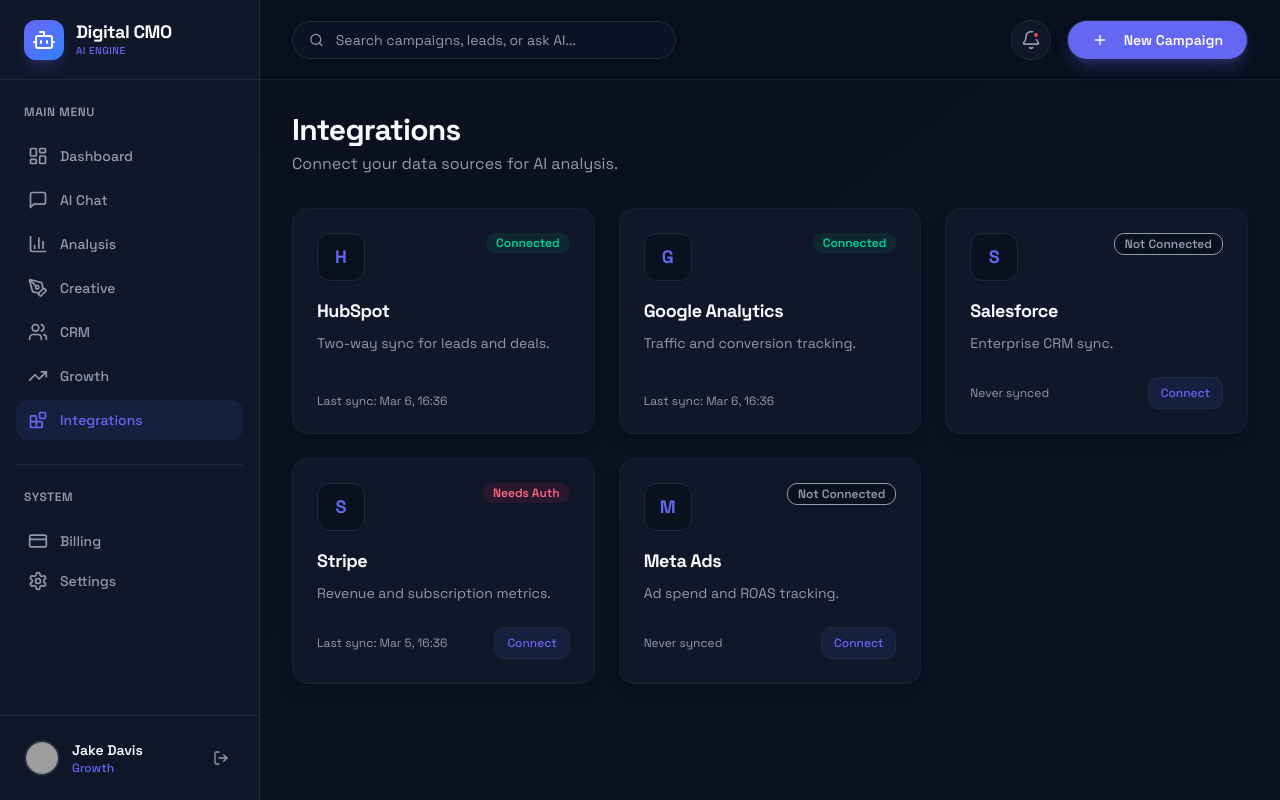
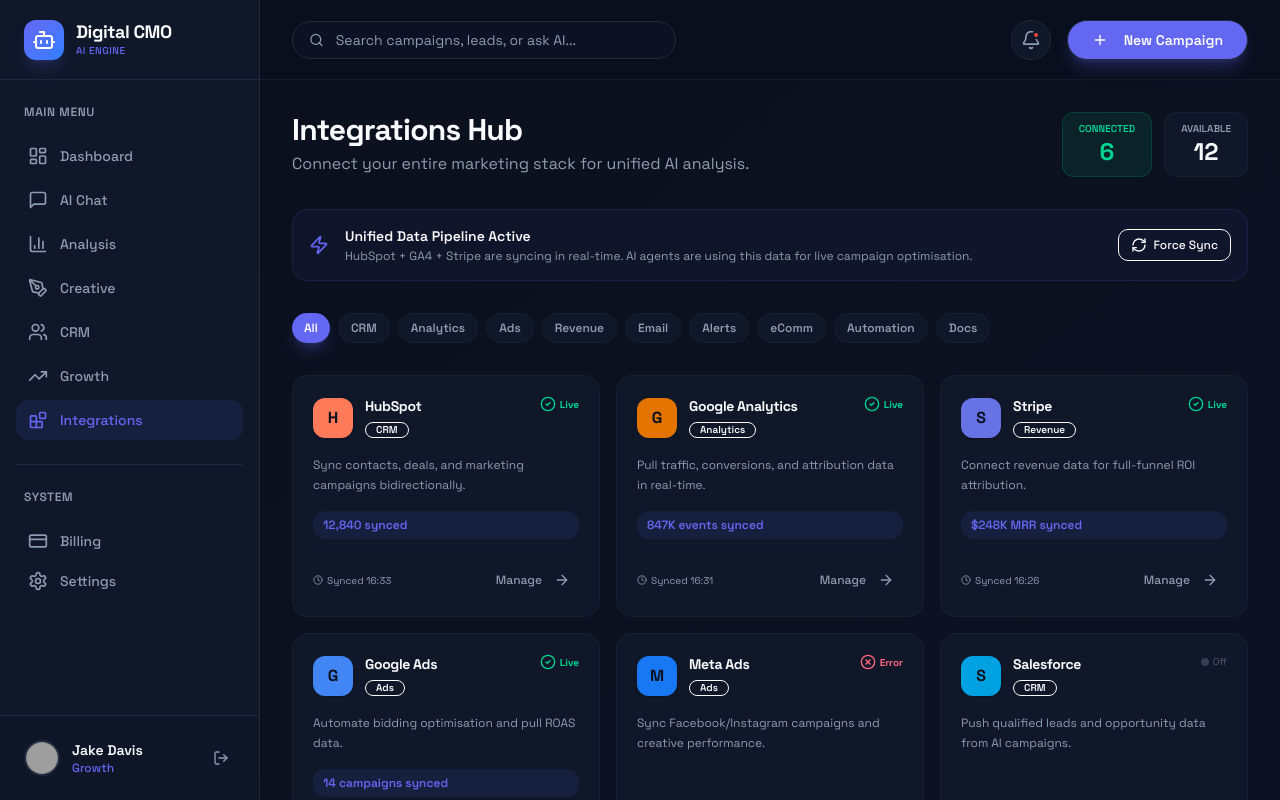
Before and after one commit to JakeDope777/digital-cmo-ai, a React (Vite) app in the folder frontend/: page /integrations in a window 1280 px wide. Built offline with nearby package versions, Linux system fonts and the light colour scheme; sample sign-in values are in the browser's storage; grey boxes are pictures that could not be loaded.

Commit message:
feat: investor-grade redesign — Integrations.tsx

```diff
--- a/frontend/src/pages/Integrations.tsx
+++ b/frontend/src/pages/Integrations.tsx
@@ -1,64 +1,174 @@
 import { useIntegrations, useConnectIntegration } from "@/hooks/use-api";
-import { Card, CardContent, CardHeader, CardTitle } from "@/components/ui/card";
+import { Card, CardContent } from "@/components/ui/card";
 import { Button } from "@/components/ui/button";
 import { Badge } from "@/components/ui/badge";
-import { Loader2, ArrowRight } from "lucide-react";
+import { Loader2, CheckCircle2, XCircle, Clock, Zap, RefreshCw, Plus, ArrowRight } from "lucide-react";
 import { format } from "date-fns";
+import { useState } from "react";
+
+const INTEGRATION_CATALOG = [
+  { id: "hubspot",    name: "HubSpot",          category: "CRM",       desc: "Sync contacts, deals, and marketing campaigns bidirectionally.", color: "#ff7a59", status: "connected", lastSync: new Date(Date.now() - 180000), records: "12,840" },
+  { id: "ga4",        name: "Google Analytics", category: "Analytics", desc: "Pull traffic, conversions, and attribution data in real-time.", color: "#e37400", status: "connected", lastSync: new Date(Date.now() - 300000), records: "847K events" },
+  { id: "stripe",     name: "Stripe",           category: "Revenue",   desc: "Connect revenue data for full-funnel ROI attribution.", color: "#6772e5", status: "connected", lastSync: new Date(Date.now() - 600000), records: "$248K MRR" },
+  { id: "gads",       name: "Google Ads",       category: "Ads",       desc: "Automate bidding optimisation and pull ROAS data.", color: "#4285f4", status: "connected", lastSync: new Date(Date.now() - 900000), records: "14 campaigns" },
+  { id: "metaads",    name: "Meta Ads",         category: "Ads",       desc: "Sync Facebook/Instagram campaigns and creative performance.", color: "#1877f2", status: "error",     lastSync: new Date(Date.now() - 3600000), records: null },
+  { id: "salesforce", name: "Salesforce",       category: "CRM",       desc: "Push qualified leads and opportunity data from AI campaigns.", color: "#00a1e0", status: "disconnected", lastSync: null, records: null },
+  { id: "linkedin",   name: "LinkedIn Ads",     category: "Ads",       desc: "B2B demand gen — sync lead gen forms and company targeting.", color: "#0077b5", status: "disconnected", lastSync: null, records: null },
+  { id: "mailchimp",  name: "Mailchimp",        category: "Email",     desc: "Sync audiences and automate triggered email flows.", color: "#ffe01b", status: "disconnected", lastSync: null, records: null },
+  { id: "slack",      name: "Slack",            category: "Alerts",    desc: "Receive AI CMO alerts, campaign reports, and anomaly notifications.", color: "#4a154b", status: "connected", lastSync: new Date(Date.now() - 60000), records: "Live" },
+  { id: "shopify",    name: "Shopify",          category: "eComm",     desc: "Connect storefront revenue, product data and ad attribution.", color: "#96bf48", status: "disconnected", lastSync: null, records: null },
+  { id: "notion",     name: "Notion",           category: "Docs",      desc: "Export campaign briefs, reports and strategies to Notion.", color: "#ffffff", status: "disconnected", lastSync: null, records: null },
+  { id: "zapier",     name: "Zapier",           category: "Automation",desc: "Build custom automation workflows with 5,000+ apps.", color: "#ff4f00", status: "connected", lastSync: new Date(Date.now() - 1800000), records: "12 zaps" },
+];
+
+const CATEGORIES = ["All", "CRM", "Analytics", "Ads", "Revenue", "Email", "Alerts", "eComm", "Automation", "Docs"];
 
 export function Integrations() {
   const { data: integrations, isLoading } = useIntegrations();
   const connectMut = useConnectIntegration();
+  const [filter, setFilter] = useState("All");
 
   if (isLoading || !integrations) {
-    return <div className="h-full flex items-center justify-center"><Loader2 className="w-8 h-8 animate-spin text-primary" /></div>;
+    return (
+      <div className="h-full flex flex-col items-center justify-center gap-3">
+        <Loader2 className="w-8 h-8 animate-spin text-primary" />
+        <p className="text-sm text-muted-foreground">Loading your integrations...</p>
+      </div>
+    );
   }
+
+  const filtered = filter === "All" ? INTEGRATION_CATALOG : INTEGRATION_CATALOG.filter(i => i.category === filter);
+  const connected = INTEGRATION_CATALOG.filter(i => i.status === "connected").length;
 
   return (
     <div className="space-y-8 animate-in fade-in duration-500">
+
+      {/* Header */}
+      <div className="flex items-start justify-between flex-wrap gap-4">
         <div>
-        <h2 className="text-3xl font-display font-bold">Integrations</h2>
-        <p className="text-muted-foreground mt-1">Connect your data sources for AI analysis.</p>
+          <h2 className="text-3xl font-display font-bold">Integrations Hub</h2>
+          <p className="text-muted-foreground mt-1">Connect your entire marketing stack for unified AI analysis.</p>
+        </div>
+        <div className="flex items-center gap-3">
+          <div className="text-center px-4 py-2 bg-emerald-500/10 border border-emerald-500/20 rounded-xl">
+            <p className="text-[10px] text-emerald-400 font-semibold uppercase">Connected</p>
+            <p className="text-2xl font-bold text-emerald-400">{connected}</p>
+          </div>
+          <div className="text-center px-4 py-2 bg-card border border-border/50 rounded-xl">
+            <p className="text-[10px] text-muted-foreground font-semibold uppercase">Available</p>
+            <p className="text-2xl font-bold text-foreground">{INTEGRATION_CATALOG.length}</p>
+          </div>
+        </div>
       </div>
 
-      <div className="grid grid-cols-1 md:grid-cols-2 lg:grid-cols-3 gap-6">
-        {integrations.map((int: any) => (
-          <Card key={int.id} className="bg-card border-border/50 shadow-lg hover:shadow-xl transition-all hover:-translate-y-1 rounded-2xl flex flex-col">
-            <CardContent className="p-6 flex-1 flex flex-col">
-              <div className="flex justify-between items-start mb-4">
-                <div className="w-12 h-12 bg-background border border-border rounded-xl flex items-center justify-center font-bold text-lg text-primary shadow-sm">
-                  {int.icon.substring(0, 1)}
+      {/* Data flow banner */}
+      <div className="rounded-2xl border border-primary/15 bg-primary/5 p-4 flex items-center gap-4">
+        <Zap className="w-5 h-5 text-primary shrink-0" />
+        <div className="flex-1 min-w-0">
+          <p className="text-sm font-semibold text-foreground">Unified Data Pipeline Active</p>
+          <p className="text-xs text-muted-foreground mt-0.5">HubSpot + GA4 + Stripe are syncing in real-time. AI agents are using this data for live campaign optimisation.</p>
         </div>
-                {int.status === 'connected' ? (
-                  <Badge className="bg-emerald-500/10 text-emerald-400 hover:bg-emerald-500/20 border-0">Connected</Badge>
-                ) : int.status === 'error' ? (
-                  <Badge className="bg-rose-500/10 text-rose-400 hover:bg-rose-500/20 border-0">Needs Auth</Badge>
-                ) : (
-                  <Badge variant="outline" className="bg-background text-muted-foreground">Not Connected</Badge>
+        <Button size="sm" variant="outline" className="shrink-0 h-7 text-xs gap-1.5">
+          <RefreshCw className="w-3 h-3" />Force Sync
+        </Button>
+      </div>
+
+      {/* Category Tabs */}
+      <div className="flex flex-wrap gap-2">
+        {CATEGORIES.map((cat) => (
+          <button
+            key={cat}
+            onClick={() => setFilter(cat)}
+            className={`px-3 py-1.5 rounded-full text-xs font-semibold transition-all ${filter === cat ? "bg-primary text-white shadow-lg shadow-primary/25" : "bg-card border border-border/50 text-muted-foreground hover:border-primary/30 hover:text-foreground"}`}
+          >
+            {cat}
+          </button>
+        ))}
+      </div>
+
+      {/* Integration Grid */}
+      <div className="grid grid-cols-1 md:grid-cols-2 lg:grid-cols-3 gap-4">
+        {filtered.map((int) => (
+          <div key={int.id} className="bg-card border border-border/50 rounded-2xl p-5 hover:border-primary/25 hover:shadow-lg hover:shadow-black/10 transition-all group flex flex-col">
+            <div className="flex items-start justify-between mb-4">
+              <div className="flex items-center gap-3">
+                <div
+                  className="w-10 h-10 rounded-xl flex items-center justify-center font-bold text-base text-background shadow-sm"
+                  style={{ backgroundColor: int.color }}
+                >
+                  {int.name[0]}
+                </div>
+                <div>
+                  <h3 className="font-bold text-sm text-foreground group-hover:text-primary transition-colors">{int.name}</h3>
+                  <Badge variant="outline" className="text-[10px] py-0 h-4 bg-transparent mt-0.5">{int.category}</Badge>
+                </div>
+              </div>
+              <div>
+                {int.status === "connected" && (
+                  <div className="flex items-center gap-1 text-emerald-400">
+                    <CheckCircle2 className="w-4 h-4" />
+                    <span className="text-[10px] font-bold">Live</span>
+                  </div>
+                )}
+                {int.status === "error" && (
+                  <div className="flex items-center gap-1 text-rose-400">
+                    <XCircle className="w-4 h-4" />
+                    <span className="text-[10px] font-bold">Error</span>
+                  </div>
+                )}
+                {int.status === "disconnected" && (
+                  <div className="flex items-center gap-1 text-muted-foreground/50">
+                    <div className="w-2 h-2 rounded-full bg-muted-foreground/30" />
+                    <span className="text-[10px]">Off</span>
+                  </div>
                 )}
               </div>
+            </div>
 
-              <h3 className="font-bold text-lg text-foreground mb-2">{int.name}</h3>
-              <p className="text-sm text-muted-foreground flex-1 mb-6">{int.description}</p>
+            <p className="text-xs text-muted-foreground leading-relaxed flex-1 mb-4">{int.desc}</p>
 
-              <div className="flex items-center justify-between mt-auto">
-                <span className="text-xs text-muted-foreground">
-                  {int.lastSync ? `Last sync: ${format(new Date(int.lastSync), 'MMM d, HH:mm')}` : 'Never synced'}
+            {int.records && (
+              <div className="mb-3 text-xs font-semibold text-primary bg-primary/10 px-2.5 py-1.5 rounded-lg inline-block">{int.records} synced</div>
+            )}
+
+            <div className="flex items-center justify-between mt-auto pt-3 border-t border-border/30">
+              <span className="text-[10px] text-muted-foreground flex items-center gap-1">
+                {int.lastSync ? (
+                  <><Clock className="w-2.5 h-2.5" />Synced {format(int.lastSync, "HH:mm")}</>
+                ) : (
+                  "Never synced"
+                )}
               </span>
-                {int.status !== 'connected' && (
+              {int.status === "disconnected" && (
                 <Button
                   size="sm"
                   onClick={() => connectMut.mutate(int.id)}
                   disabled={connectMut.isPending}
-                    className="bg-primary/10 text-primary hover:bg-primary/20"
+                  className="h-7 px-3 text-xs bg-primary hover:bg-primary/90 text-white"
                 >
-                    {connectMut.isPending && connectMut.variables === int.id ? <Loader2 className="w-4 h-4 animate-spin" /> : 'Connect'}
+                  {connectMut.isPending && connectMut.variables === int.id ? (
+                    <Loader2 className="w-3 h-3 animate-spin" />
+                  ) : (
+                    <><Plus className="w-3 h-3 mr-1" />Connect</>
+                  )}
+                </Button>
+              )}
+              {int.status === "error" && (
+                <Button size="sm" variant="destructive" className="h-7 px-3 text-xs">
+                  Reconnect
+                </Button>
+              )}
+              {int.status === "connected" && (
+                <Button size="sm" variant="ghost" className="h-7 px-2 text-xs text-muted-foreground hover:text-foreground">
+                  Manage <ArrowRight className="w-3 h-3 ml-1" />
                 </Button>
               )}
             </div>
-            </CardContent>
-          </Card>
+          </div>
         ))}
       </div>
+
+      <p className="text-center text-xs text-muted-foreground/50">200+ integrations available · Custom webhook & API connector available on Scale plan</p>
     </div>
   );
 }
```
Lines whose indentation alone changed are shown as unchanged.
